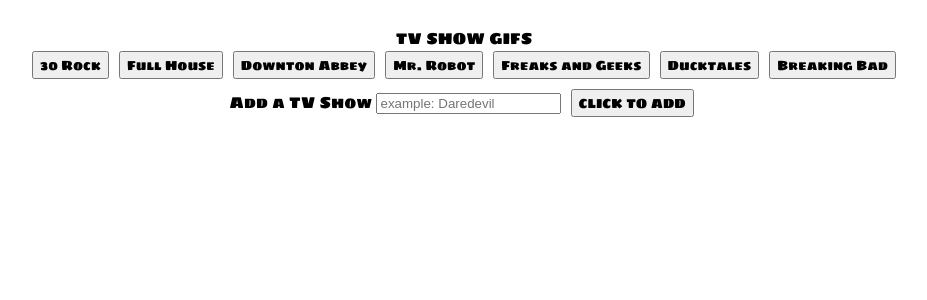
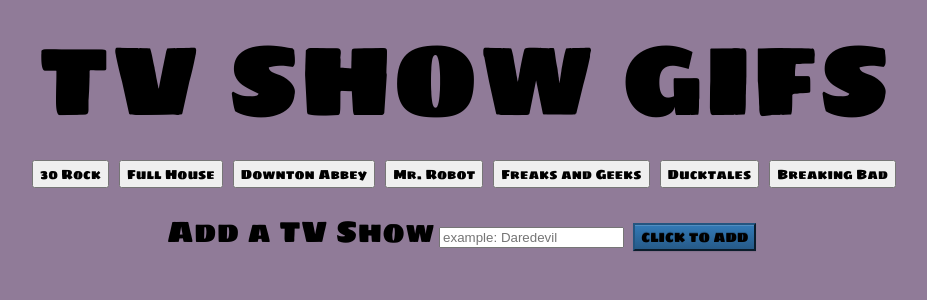
Before and after one commit to SarahReyes/week-6-giftastic, a PHP site: page / in a window 1280 px wide. Shown: the top 300 px of the page, without its empty margins (176-1103 px from the left). Run offline with PHP 8.4, Linux system fonts and the light colour scheme; some libraries are stand-ins or nearby versions.

Commit message:
user add is almost working, not grabbing correct data yet, but button can be added

```diff
--- a/assets/css/style.css
+++ b/assets/css/style.css
@@ -7,10 +7,18 @@
   font-family: 'Sigmar One', cursive;
   margin: 30px;
   text-align: center;
+  background-color: #907B98;
 }
 button {
   font-family: 'Sigmar One', cursive;
   margin: 5px;
+  margin-top: 30px;
+}
+h1 {
+  font-size: 100px;
+}
+label {
+  font-size: 30px;
 }
 #gifs-appear-here {
   text-align: left;
--- a/assets/javascript/app.js
+++ b/assets/javascript/app.js
@@ -1,29 +1,9 @@
 
-// ["30 Rock", "How I Met Your Mother", "Downton Abbey", "Mr. Robot", "Mad Men"];
-
-// create a data-still attribute with the URL for the
-// still image and a data-animate attribute for the URL of the
-// animated image. Then you just change the source to one of
-// those two values depending on what you want it to do. You
-// might check out  the in-class activity from 6.3 / 04 (HINT HINT)
-
-// create multiple buttons with TV show names
-// use an array to loop over all of the TV show buttons
-// label the button with the TV show name
-// connect the button to the giphy API
-// create a bootstrap form for someone to submit a TV show they want to see
-// limit the amount of gifs to 5
-// when the gif pops up, it is paused
-// user can click the gif and it plays
-// user can click on the gif again and it pauses
-// when the user clicks a new button, the previous gif go away
-// rating will display with the gif, up to pg-13
-
-// bonus: have a little tv video with static playing
 
 var shows = ["30 Rock", "Full House", "Downton Abbey", "Mr. Robot", "Freaks and Geeks", "Ducktales", "Breaking Bad"];
 
 $(document).ready(function() {
+    function displayAllButtons () {
         // loop through the array of tv shows
         for (var i = 0; i < shows.length; i++) {
             // create a button tag
@@ -33,8 +13,30 @@
             // add the button text
             buttonDisplay.text(shows[i]);
             // append the button to the div
-        $('.buttons-appear-here').append(buttonDisplay);
+            $('.btn.buttons-appear-here').append(buttonDisplay);
         }
+    }
+    displayAllButtons();
+
+    // user clicks submit button function
+    $('.btn.btn-primary').on('click', function(event){
+        // code to stop buttons from repeat posting to HTML
+        $('.btn.buttons-appear-here').empty();
+        // prevent the page from re-loading
+        event.preventDefault();
+        // grab the value from the text box
+        var userShow = $('#inputShowName').val().trim();
+        // add the value to the array
+        shows.push(userShow);
+        //testing the submit button
+        console.log(userShow);
+        console.log(shows);
+        // display the buttons in the array by calling the function
+        displayAllButtons();
+        gifAction();
+    });
+
+    function gifAction () {
         $('button').on('click', function(){
             var tvShow = $(this).data('show');
             var queryURL = "https://api.giphy.com/v1/gifs/search?q=" + tvShow + "&api_key=dc6zaTOxFJmzC&limit=6";
@@ -51,17 +53,7 @@
                 // create a variable for grabbing the data
                 var results = response.data;
 
-            // user clicks submit button function
-            $('.btn btn-primary').on('click', function(){
-                // grab the value from the text box
-                var userShow = $('#inputShowName').val().trim();
-                // add the value to the array
-                shows.push(userShow);
-                //testing the submit button
-                console.log("I entered " + userShow);
-            });
-
-
+                // image rating loop
                 for (var i = 0; i < response.data.length; i++) {
                     // div to hold the image and rating
                     var tvShowDiv = $('<div>');
@@ -104,4 +96,6 @@
                 });
             });
         });
+    }
+    gifAction();
 });
--- a/index.html
+++ b/index.html
@@ -1,25 +1,31 @@
 <!DOCTYPEhtml>
-<html>
+<html lang="en">
   <head>
+    <meta charset="utf-8">
+    <meta name="viewport" content="width=device-width, initial-scale=1">
+
     <title>GIFTASTIC</title>
+
     <link rel="stylesheet" type="text/css" href="assets/css/reset.css">
+    <link href="https://fonts.googleapis.com/css?family=Luckiest+Guy|Oxygen|Sigmar+One" rel="stylesheet">
+    <link rel="stylesheet" href="https://maxcdn.bootstrapcdn.com/bootstrap/3.3.7/css/bootstrap-theme.min.css" integrity="sha384-rHyoN1iRsVXV4nD0JutlnGaslCJuC7uwjduW9SVrLvRYooPp2bWYgmgJQIXwl/Sp" crossorigin="anonymous">
+    <script src="https://maxcdn.bootstrapcdn.com/bootstrap/3.3.7/js/bootstrap.min.js" integrity="sha384-Tc5IQib027qvyjSMfHjOMaLkfuWVxZxUPnCJA7l2mCWNIpG9mGCD8wGNIcPD7Txa" crossorigin="anonymous"></script>
     <link rel="stylesheet" type="text/css" href="assets/css/style.css">
     <script src="http://code.jquery.com/jquery-2.1.3.min.js"></script>
     <script type="text/javascript" src="assets/javascript/app.js"></script>
-    <link href="https://fonts.googleapis.com/css?family=Luckiest+Guy|Oxygen|Sigmar+One" rel="stylesheet">
   </head>
 
   <body>
-    <div class="container">
+    <div class="container-fluid">
       <h1>TV SHOW GIFS</h1>
       <!-- div for the buttons -->
-      <div class="buttons-appear-here"></div>
+      <div class="btn buttons-appear-here"></div>
 
       <!-- bootstrap for user to enter their own animal -->
-      <form class="shows-form">
+      <form class="form-group">
         <label for="inputShowName">Add a TV Show</label>
         <input type="text" class="form-control" id="inputShowName" placeholder="example: Daredevil">
-        <button type="submit" class="btn btn-primary" value="Click To Add">CLICK TO ADD</button>
+        <button type="submit" class="btn btn-primary">CLICK TO ADD</button>
       </form>
 
       <!-- div for the gifs -->
```
Lines whose indentation alone changed are shown as unchanged.
